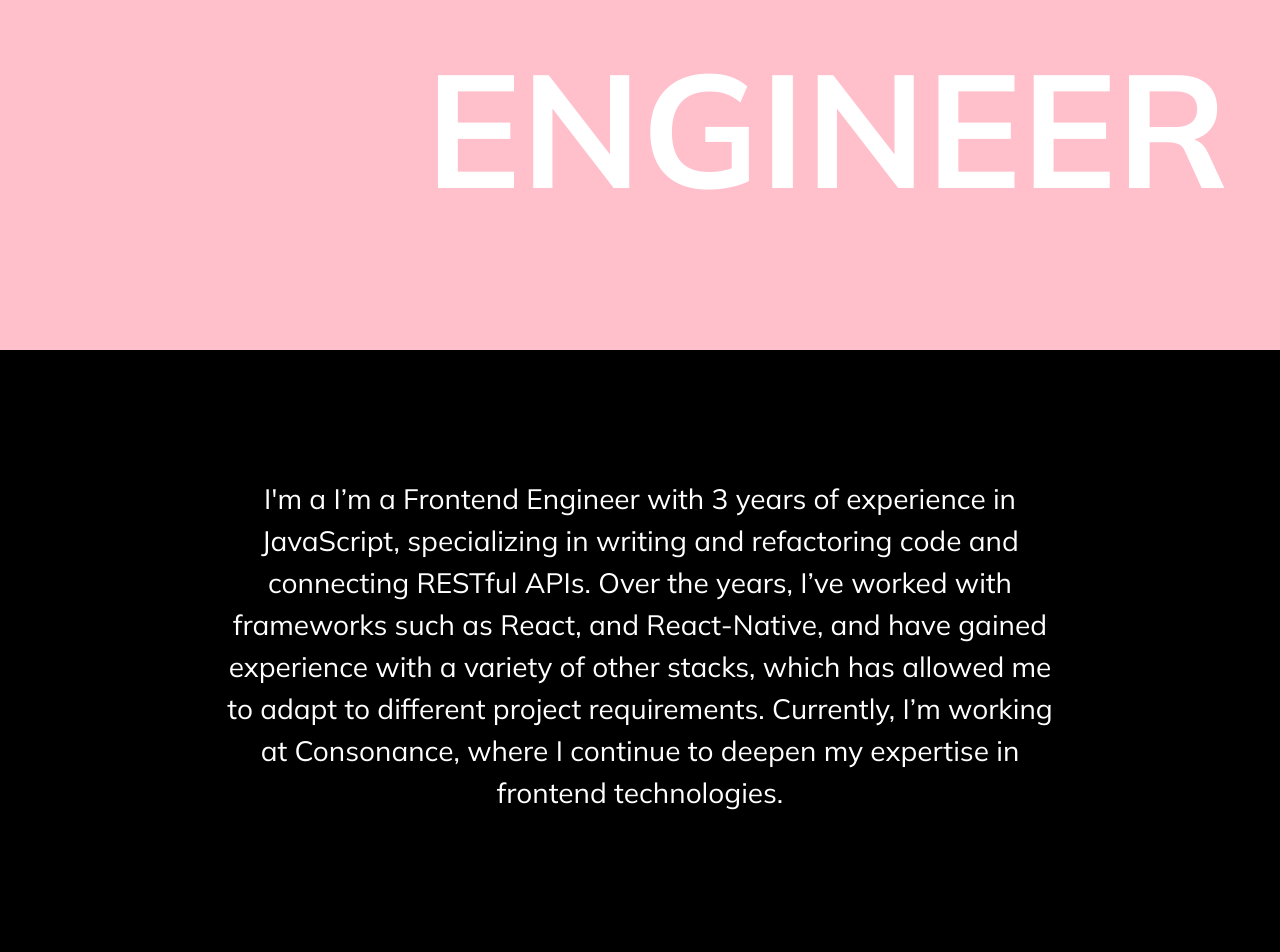
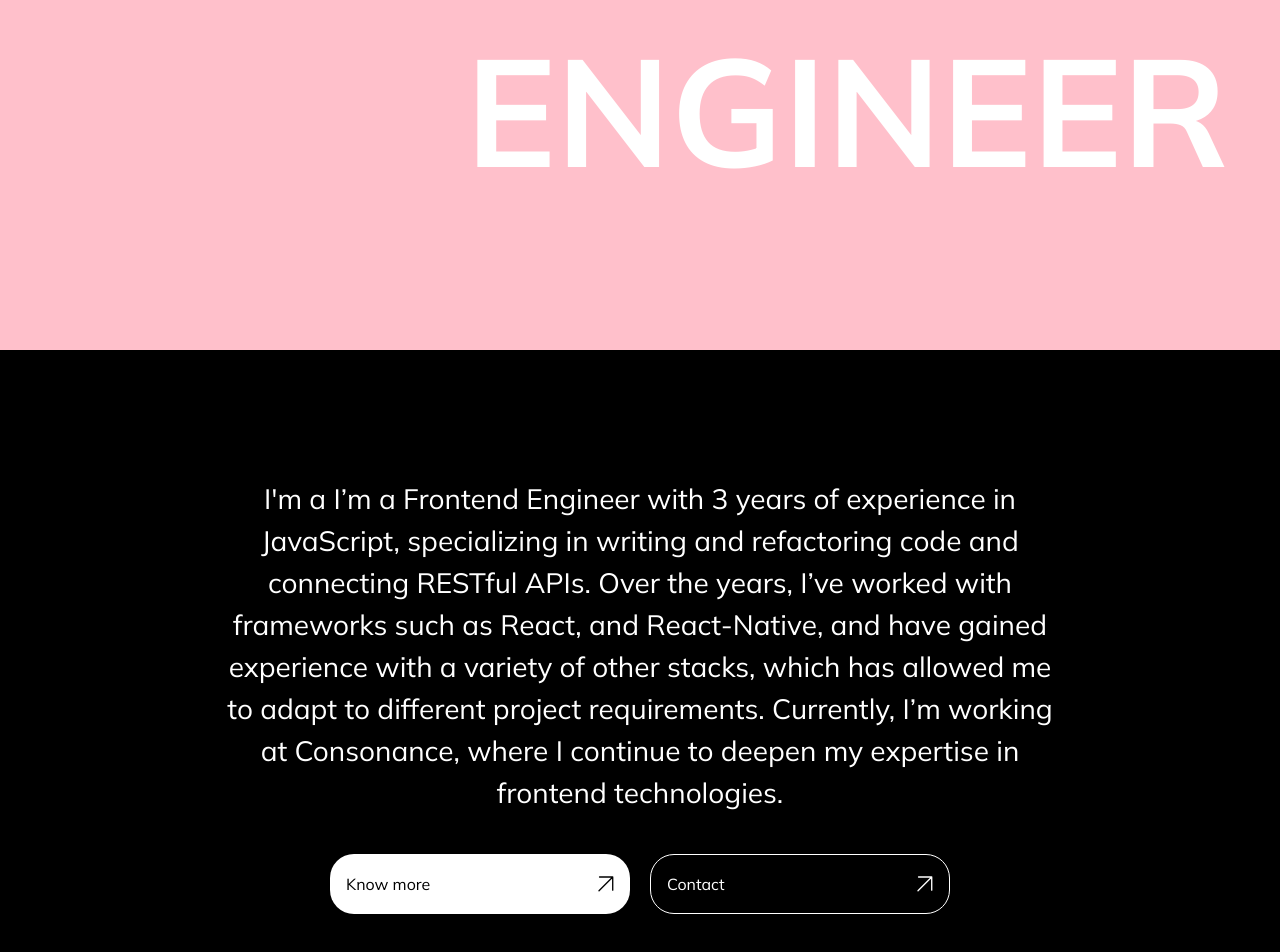
Before and after one commit to balogunkeji/portfolio, a Next.js app: page / in a window 1280 px wide. Shown: the part 450-1402 px from the top of the page. Built offline with nearby package versions, Linux system fonts and the light colour scheme.

Commit message:
fix: fund wallet redesign

```diff
--- a/app/page.tsx
+++ b/app/page.tsx
@@ -9,19 +9,45 @@ export default function Home() {
                 <div className='w-full flex flex-col '>
                     <div className={'flex items-center justify-start gap-[20px]'}>
                         <p className={'text-[5em] italic'}>I&#39;m a</p>
-                        <h2 className={'cursor-target text-[10em]'}>FRONTEND</h2>
+                        <h2 className={'cursor-target text-[9.5em]'}>FRONTEND</h2>
                     </div>
                     <div className={'flex items-center justify-end'}>
-                        <h2 className={'cursor-target text-[10em]'}>ENGINEER</h2>
+                        <h2 className={'cursor-target text-[9.5em]'}>ENGINEER</h2>
                     </div>
                 </div>
             </div>
             </section>
-          <section className='w-full flex justify-center items-center px-[15%] py-[10%]'>
+          <section className='w-full flex justify-center flex-col gap-[40px] items-center px-[15%] py-[10%]'>
               <p className={'text-[28px] text-center'}>I&#39;m a
                   I’m a Frontend Engineer with 3 years of experience in JavaScript, specializing in writing and refactoring code and connecting RESTful APIs. Over the years, I’ve worked with frameworks such as React, and React-Native, and have gained experience with a variety of other stacks, which has allowed me to adapt to different project requirements.
                   Currently, I’m working at Consonance, where I continue to deepen my expertise in frontend technologies.
               </p>
+              <div className={'flex items-center justify-center gap-[20px] w-full'}>
+                  <div
+                      className={'relative inline-flex items-center justify-center group w-full max-w-[300px] h-[60px] bg-[#fff] rounded-[24px] px-[16px]'}>
+                      <div className={'flex transition-opacity duration-300 group-hover:opacity-0 text-center text-[#000] items-center justify-between w-full'}>
+                          <span>Know more</span>
+                          <svg className="btn-arrow" xmlns="http://www.w3.org/2000/svg" width="16px" viewBox="0 0 24 24" fill="none">
+                              <path d="M1.5 22.0833L22.0833 1.5M22.0833 1.5V21.26M22.0833 1.5H2.32333" stroke="currentColor" stroke-width="2" stroke-linecap="round" stroke-linejoin="round"></path>
+                          </svg>
+                      </div>
+                      <div className={' px-[16px] absolute inset-0 opacity-0 text-[#000] group-hover:opacity-100 transition-transform duration-300 group-hover:-translate-y-1/4 flex justify-between items-center w-full'}>
+                          <span>Know more</span>
+                          <svg className="btn-arrow" xmlns="http://www.w3.org/2000/svg" width="16px" viewBox="0 0 24 24" fill="none">
+                              <path d="M1.5 22.0833L22.0833 1.5M22.0833 1.5V21.26M22.0833 1.5H2.32333" stroke="currentColor" stroke-width="2" stroke-linecap="round" stroke-linejoin="round"></path>
+                          </svg>
+                      </div>
+
+                  </div>
+                  <div className={'relative inline-flex items-center justify-center group w-full max-w-[300px] h-[60px] bg-transparent border border-[#fff] rounded-[24px] px-[16px]'}>
+                      <div className={'flex justify-between items-center w-full'}>
+                          <span>Contact</span>
+                          <svg className="btn-arrow" xmlns="http://www.w3.org/2000/svg" width="16px" viewBox="0 0 24 24" fill="none">
+                              <path d="M1.5 22.0833L22.0833 1.5M22.0833 1.5V21.26M22.0833 1.5H2.32333" stroke="currentColor" stroke-width="2" stroke-linecap="round" stroke-linejoin="round"></path>
+                          </svg>
+                      </div>
+                  </div>
+              </div>
           </section>
       </main>
   );
--- a/components/cursor.tsx
+++ b/components/cursor.tsx
@@ -39,6 +39,8 @@ const GlobalCursor: React.FC = () => {
         };
     }, []);
 
+    console.log(size)
+
     return (
         <div
             style={{
--- /dev/null
+++ b/components/pageLayout/fancyBtn.tsx
@@ -0,0 +1,38 @@
+import React from 'react';
+
+const FancyButton = ({ text = 'Know more', variant = 'filled' }) => {
+    const baseClasses =
+        'relative inline-flex items-center justify-center group w-full max-w-[300px] h-[60px] rounded-[24px] px-[16px]';
+    const filledClasses = 'bg-[#fff]';
+    const outlineClasses = 'bg-transparent border border-[#fff]';
+
+    return (
+        <div className={`${baseClasses} ${variant === 'filled' ? filledClasses : outlineClasses}`}>
+            {variant === 'filled' ? (
+                <>
+                    <div className="flex transition-opacity duration-300 group-hover:opacity-0 text-center text-[#000] items-center justify-between w-full">
+                        <span>{text}</span>
+                        <svg className="btn-arrow" xmlns="http://www.w3.org/2000/svg" width="16px" viewBox="0 0 24 24" fill="none">
+                            <path d="M1.5 22.0833L22.0833 1.5M22.0833 1.5V21.26M22.0833 1.5H2.32333" stroke="currentColor" strokeWidth="2" strokeLinecap="round" strokeLinejoin="round"></path>
+                        </svg>
+                    </div>
+                    <div className="px-[16px] absolute inset-0 opacity-0 text-[#000] group-hover:opacity-100 transition-transform duration-300 group-hover:-translate-y-1/4 flex justify-between items-center w-full">
+                        <span>{text}</span>
+                        <svg className="btn-arrow" xmlns="http://www.w3.org/2000/svg" width="16px" viewBox="0 0 24 24" fill="none">
+                            <path d="M1.5 22.0833L22.0833 1.5M22.0833 1.5V21.26M22.0833 1.5H2.32333" stroke="currentColor" strokeWidth="2" strokeLinecap="round" strokeLinejoin="round"></path>
+                        </svg>
+                    </div>
+                </>
+            ) : (
+                <div className="flex justify-between items-center w-full text-[#fff]">
+                    <span>{text}</span>
+                    <svg className="btn-arrow" xmlns="http://www.w3.org/2000/svg" width="16px" viewBox="0 0 24 24" fill="none">
+                        <path d="M1.5 22.0833L22.0833 1.5M22.0833 1.5V21.26M22.0833 1.5H2.32333" stroke="currentColor" strokeWidth="2" strokeLinecap="round" strokeLinejoin="round"></path>
+                    </svg>
+                </div>
+            )}
+        </div>
+    );
+};
+
+export default FancyButton;
```
